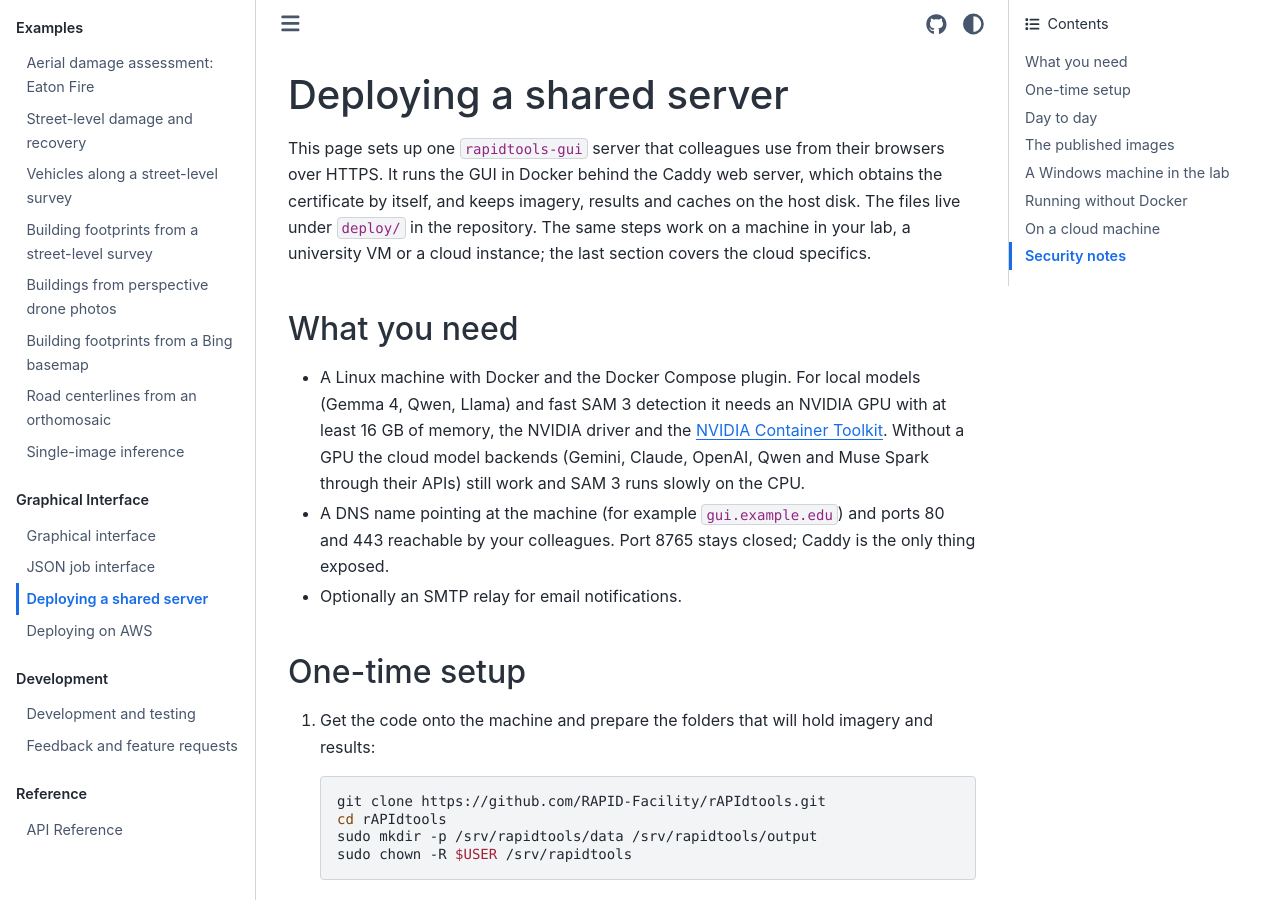
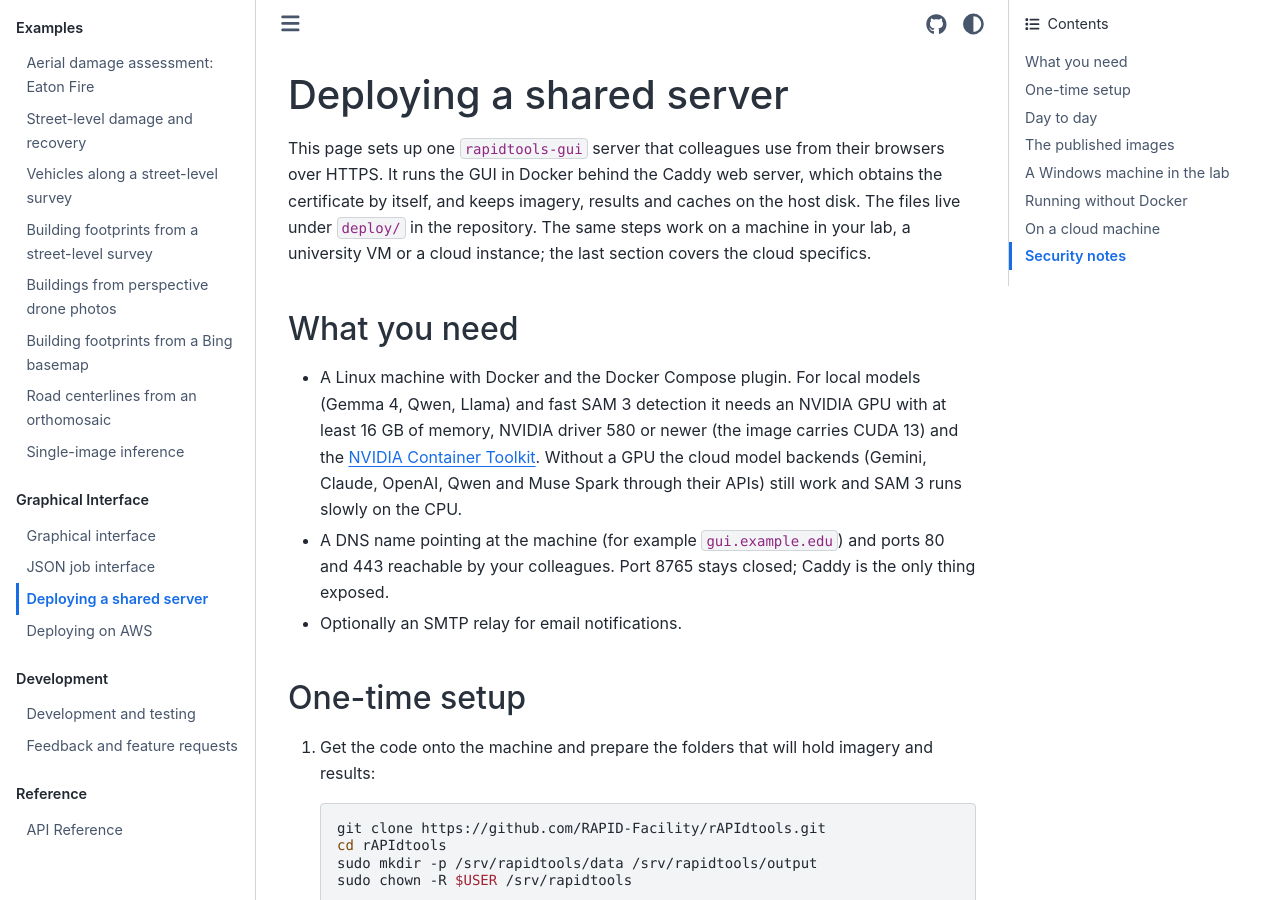
Before and after one commit to RAPID-Facility/rAPIdtools, a Sphinx documentation site: the page built from docs/source/deployment.rst, in a window 1280 px wide and 900 px high. Built offline with Sphinx 7.4.7 and the Sphinx Book theme 1.1.4, drawn with Linux system fonts in a browser that asks for light colours; some of the changed text lies outside the part shown.

Commit message:
bc - Moving the GPU image to PyTorch 2.15 and smoke testing the images
The CUDA image now builds on pytorch/pytorch:2.15.0-cuda13.2-cudnn9-runtime, the same PyTorch build a plain pip install resolves to, so both give the same detections. The base uses the system Python of Ubuntu 24.04, so the Dockerfile sets PIP_BREAK_SYSTEM_PACKAGES. CUDA 13 needs NVIDIA driver 580 or newer on the host; the deployment page and changelog say so.

The container workflow gains a smoke job that pulls each published image on a fresh runner and checks the installed versions, the rapidtools-job command, the health check and the access token.

The 0.3.0 release date moves to 2026-11-25.

```diff
--- a/docs/source/deployment.rst
+++ b/docs/source/deployment.rst
@@ -13,7 +13,8 @@ What you need
 
 - A Linux machine with Docker and the Docker Compose plugin. For local
   models (Gemma 4, Qwen, Llama) and fast SAM 3 detection it needs an NVIDIA
-  GPU with at least 16 GB of memory, the NVIDIA driver and the `NVIDIA
+  GPU with at least 16 GB of memory, NVIDIA driver 580 or newer (the image
+  carries CUDA 13) and the `NVIDIA
   Container Toolkit <https://docs.nvidia.com/datacenter/cloud-native/container-toolkit/latest/install-guide.html>`_.
   Without a GPU the cloud model backends (Gemini, Claude, OpenAI, Qwen and
   Muse Spark through their APIs) still work and SAM 3 runs slowly on the
@@ -113,8 +114,8 @@ no account.
    * - Image
      - Contents
    * - ``ghcr.io/rapid-facility/rapidtools-gui:latest``
-     - CUDA build on the PyTorch runtime base; also tagged with the
-       version (``0.3.0``, ``0.3``)
+     - CUDA build on the PyTorch 2.15 runtime base (CUDA 13.2); also
+       tagged with the version (``0.3.0``, ``0.3``)
    * - ``ghcr.io/rapid-facility/rapidtools-gui:latest-cpu``
      - CPU-only build (``0.3.0-cpu``, ``0.3-cpu``)
 
```
Also changed, not shown: CHANGELOG.md (+4 -2 lines), 5 other files.
